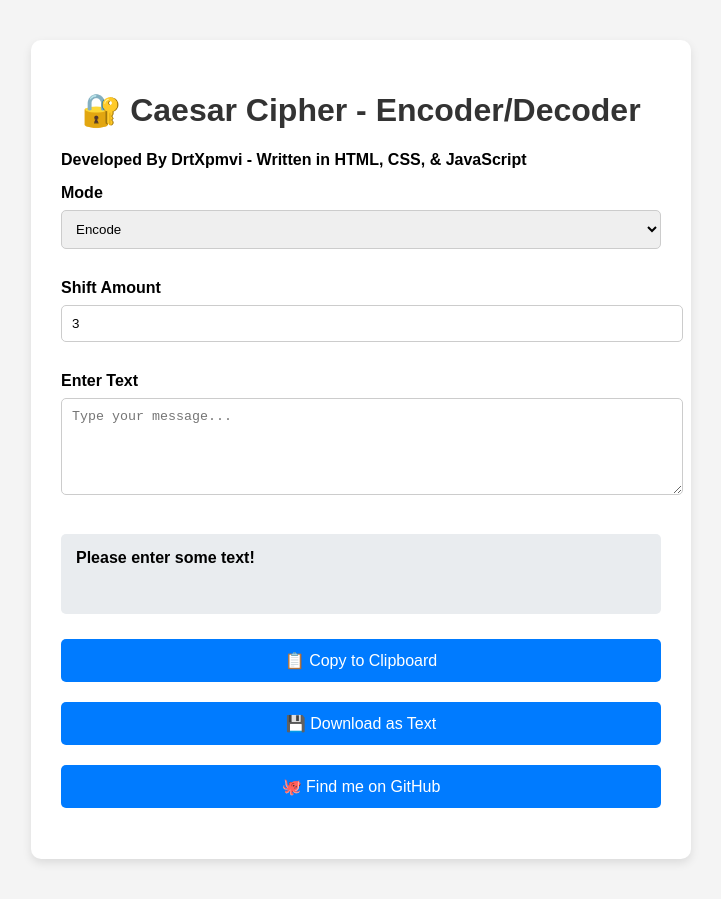
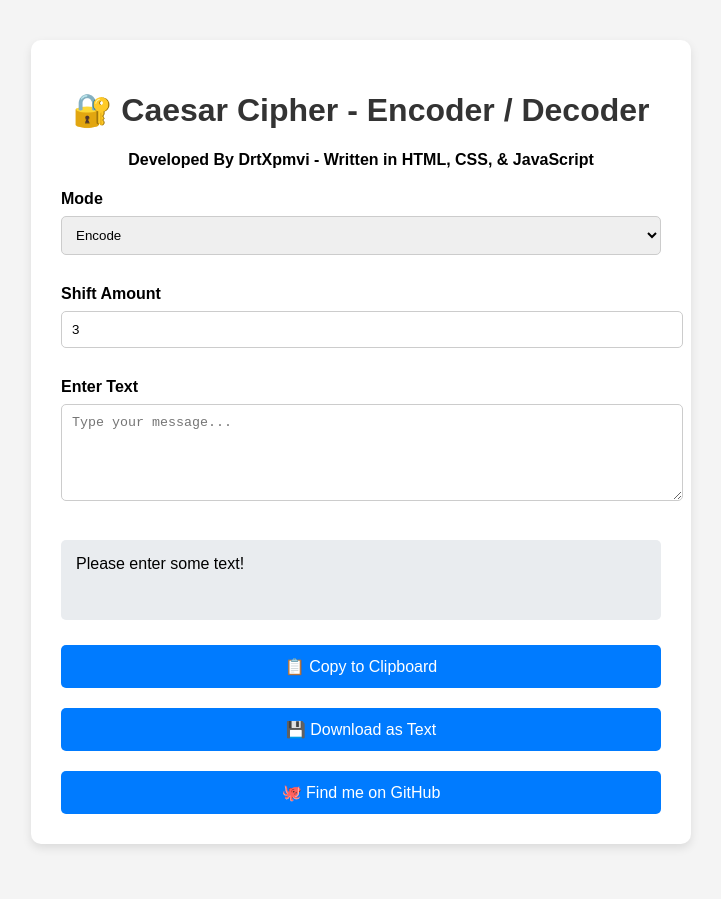
Before and after one commit to DrtXpmvi/DrtXpmvi.github.io, a plain HTML site: page index.html in a window 1280 px wide. Shown: the whole page, without its empty margins (279-1000 px from the left). Drawn offline with Linux system fonts and the light colour scheme.

Commit message:
Update index.html

```diff
--- a/index.html
+++ b/index.html
@@ -85,8 +85,8 @@
 </head>
 <body>
   <div class="container">
-    <h1>🔐 Caesar Cipher - Encoder/Decoder</h1>
-	<h4>Developed By DrtXpmvi - Written in HTML, CSS, & JavaScript
+    <h1>🔐 Caesar Cipher - Encoder / Decoder</h1>
+	<center><h4>Developed By DrtXpmvi - Written in HTML, CSS, & JavaScript</h4></center>
 
     <label for="mode">Mode</label>
     <select id="mode">
```
